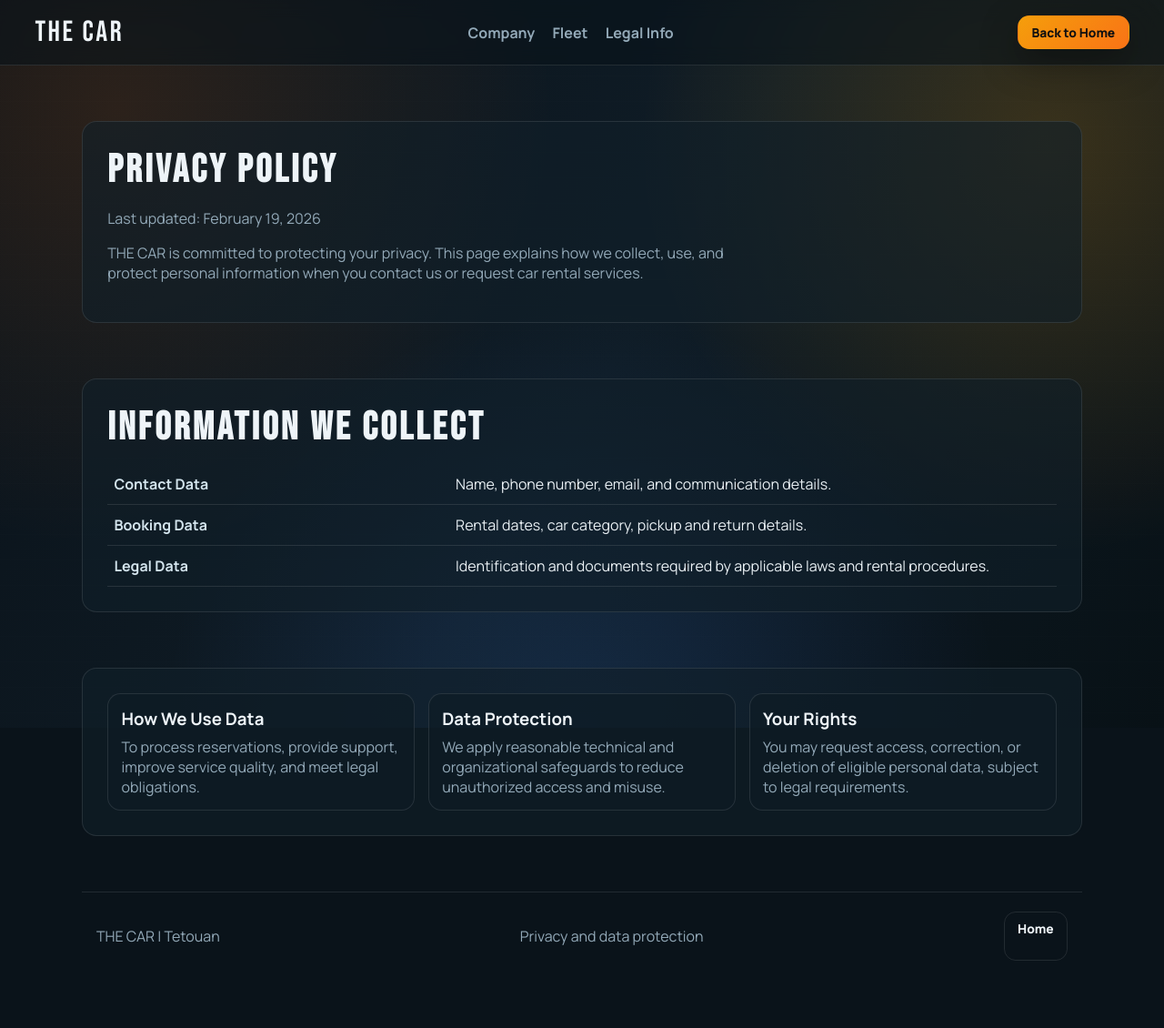
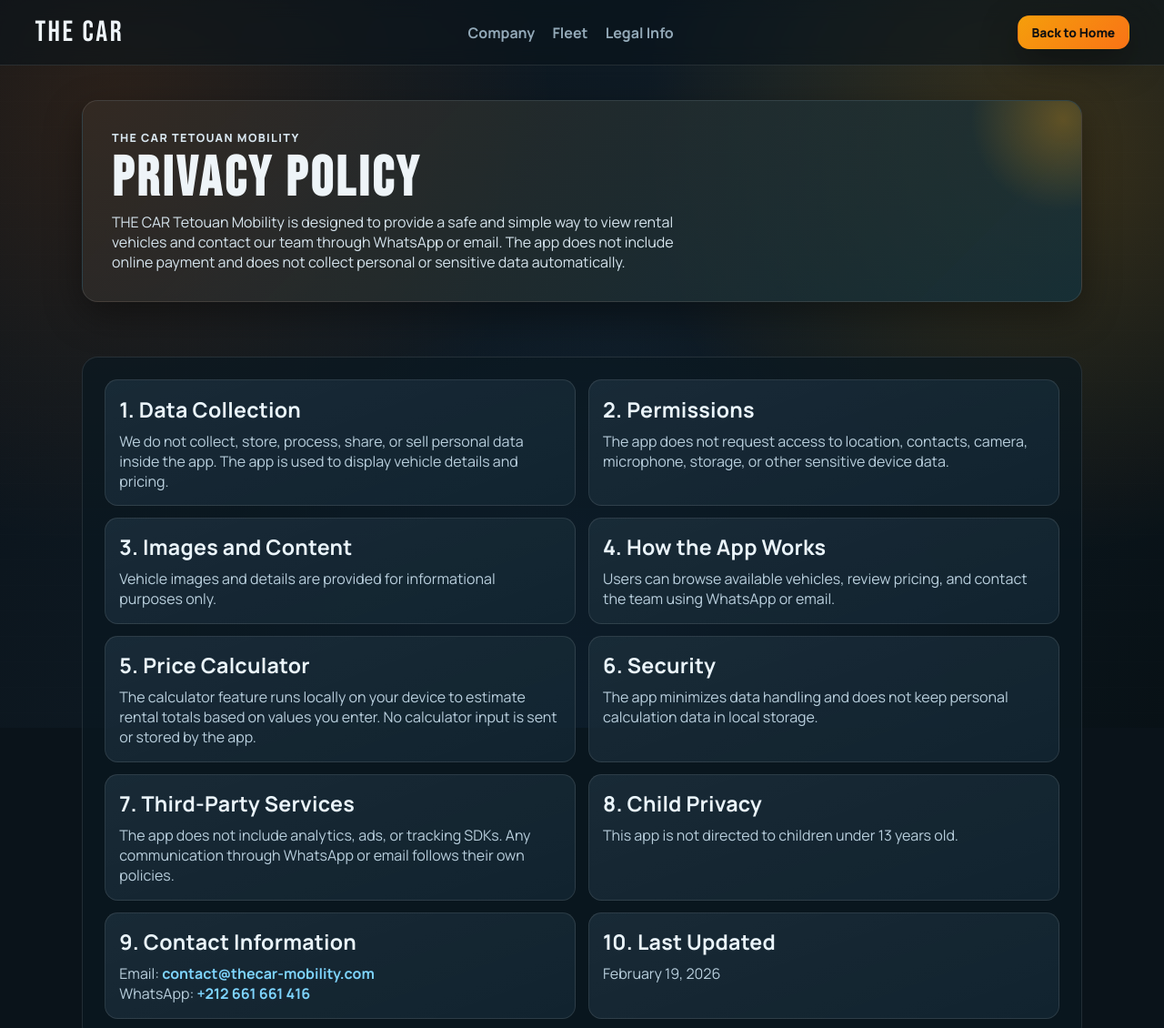
Before and after one commit to delishbowls3-hash/the-car, a plain HTML site: page privacy-policy.html in a window 1280 px wide. Shown: the top 1130 px of the page at 91% size. Before the commit the page ends 1088 px from the top, so only its background shows below. Drawn offline with Linux system fonts and the light colour scheme.

Commit message:
Add files via upload

```diff
--- a/privacy-policy.html
+++ b/privacy-policy.html
@@ -3,10 +3,10 @@
   <head>
     <meta charset="UTF-8" />
     <meta name="viewport" content="width=device-width, initial-scale=1.0" />
-    <title>THE CAR | Privacy Policy</title>
+    <title>Privacy Policy - THE CAR Tetouan Mobility</title>
     <meta
       name="description"
-      content="Privacy Policy for THE CAR car rental services."
+      content="Privacy Policy for THE CAR Tetouan Mobility."
     />
     <meta name="robots" content="index, follow, max-image-preview:large" />
     <meta name="author" content="THE CAR" />
@@ -15,17 +15,17 @@
     <meta property="og:type" content="article" />
     <meta property="og:site_name" content="THE CAR" />
     <meta property="og:locale" content="en_US" />
-    <meta property="og:title" content="THE CAR | Privacy Policy" />
+    <meta property="og:title" content="Privacy Policy - THE CAR Tetouan Mobility" />
     <meta
       property="og:description"
-      content="How THE CAR collects, uses, and protects personal data."
+      content="How THE CAR Tetouan Mobility handles privacy and data."
     />
     <meta property="og:url" content="https://thecar.ma/privacy-policy.html" />
     <meta name="twitter:card" content="summary" />
-    <meta name="twitter:title" content="THE CAR | Privacy Policy" />
+    <meta name="twitter:title" content="Privacy Policy - THE CAR Tetouan Mobility" />
     <meta
       name="twitter:description"
-      content="Data and privacy practices for THE CAR rental services."
+      content="Data and privacy practices for THE CAR Tetouan Mobility."
     />
     <link rel="preconnect" href="https://fonts.googleapis.com" />
     <link rel="preconnect" href="https://fonts.gstatic.com" crossorigin />
@@ -66,63 +66,102 @@
     </header>
 
     <main>
-      <section class="about reveal show">
-        <h2>Privacy Policy</h2>
-        <p>Last updated: February 19, 2026</p>
+      <section class="policy-hero reveal show">
+        <p class="policy-kicker">THE CAR TETOUAN MOBILITY</p>
+        <h1>Privacy Policy</h1>
         <p>
-          THE CAR is committed to protecting your privacy. This page explains
-          how we collect, use, and protect personal information when you
-          contact us or request car rental services.
+          THE CAR Tetouan Mobility is designed to provide a safe and simple way
+          to view rental vehicles and contact our team through WhatsApp or
+          email. The app does not include online payment and does not collect
+          personal or sensitive data automatically.
         </p>
       </section>
 
-      <section class="legal reveal show">
-        <h2>Information We Collect</h2>
-        <div class="table-wrap">
-          <table>
-            <tbody>
-              <tr>
-                <th>Contact Data</th>
-                <td>Name, phone number, email, and communication details.</td>
-              </tr>
-              <tr>
-                <th>Booking Data</th>
-                <td>Rental dates, car category, pickup and return details.</td>
-              </tr>
-              <tr>
-                <th>Legal Data</th>
-                <td>
-                  Identification and documents required by applicable laws and
-                  rental procedures.
-                </td>
-              </tr>
-            </tbody>
-          </table>
-        </div>
-      </section>
-
-      <section class="services">
-        <article class="service reveal show">
-          <h3>How We Use Data</h3>
+      <section class="policy-shell reveal show">
+        <div class="policy-grid">
+          <article class="policy-item">
+            <h2>1. Data Collection</h2>
             <p>
-            To process reservations, provide support, improve service quality,
-            and meet legal obligations.
+              We do not collect, store, process, share, or sell personal data
+              inside the app. The app is used to display vehicle details and
+              pricing.
             </p>
           </article>
-        <article class="service reveal show">
-          <h3>Data Protection</h3>
+
+          <article class="policy-item">
+            <h2>2. Permissions</h2>
             <p>
-            We apply reasonable technical and organizational safeguards to
-            reduce unauthorized access and misuse.
+              The app does not request access to location, contacts, camera,
+              microphone, storage, or other sensitive device data.
             </p>
           </article>
-        <article class="service reveal show">
-          <h3>Your Rights</h3>
+
+          <article class="policy-item">
+            <h2>3. Images and Content</h2>
             <p>
-            You may request access, correction, or deletion of eligible
-            personal data, subject to legal requirements.
+              Vehicle images and details are provided for informational purposes
+              only.
             </p>
           </article>
+
+          <article class="policy-item">
+            <h2>4. How the App Works</h2>
+            <p>
+              Users can browse available vehicles, review pricing, and contact
+              the team using WhatsApp or email.
+            </p>
+          </article>
+
+          <article class="policy-item">
+            <h2>5. Price Calculator</h2>
+            <p>
+              The calculator feature runs locally on your device to estimate
+              rental totals based on values you enter. No calculator input is
+              sent or stored by the app.
+            </p>
+          </article>
+
+          <article class="policy-item">
+            <h2>6. Security</h2>
+            <p>
+              The app minimizes data handling and does not keep personal
+              calculation data in local storage.
+            </p>
+          </article>
+
+          <article class="policy-item">
+            <h2>7. Third-Party Services</h2>
+            <p>
+              The app does not include analytics, ads, or tracking SDKs. Any
+              communication through WhatsApp or email follows their own
+              policies.
+            </p>
+          </article>
+
+          <article class="policy-item">
+            <h2>8. Child Privacy</h2>
+            <p>This app is not directed to children under 13 years old.</p>
+          </article>
+
+          <article class="policy-item">
+            <h2>9. Contact Information</h2>
+            <p>
+              Email:
+              <a href="mailto:contact@thecar-mobility.com"
+                >contact@thecar-mobility.com</a
+              ><br />
+              WhatsApp:
+              <a href="https://wa.me/212661661416" target="_blank" rel="noopener noreferrer"
+                >+212 661 661 416</a
+              >
+            </p>
+          </article>
+
+          <article class="policy-item">
+            <h2>10. Last Updated</h2>
+            <p>February 19, 2026</p>
+          </article>
+        </div>
       </section>
     </main>
 
--- a/style.css
+++ b/style.css
@@ -488,3 +488,107 @@
     flex-direction: column;
   }
 }
+
+.policy-hero {
+  position: relative;
+  overflow: hidden;
+  margin-top: 2.4rem;
+  background:
+    linear-gradient(135deg, rgba(249, 115, 22, 0.12), rgba(34, 211, 238, 0.08)),
+    rgba(17, 31, 41, 0.74);
+  border: 1px solid var(--line);
+  border-radius: 1.1rem;
+  padding: clamp(1.2rem, 3vw, 2rem);
+  box-shadow: var(--shadow);
+}
+
+.policy-hero::after {
+  content: "";
+  position: absolute;
+  right: -90px;
+  top: -90px;
+  width: 220px;
+  height: 220px;
+  border-radius: 50%;
+  background: radial-gradient(circle, rgba(245, 158, 11, 0.3), transparent 65%);
+  pointer-events: none;
+}
+
+.policy-kicker {
+  margin: 0;
+  color: #fbbf24;
+  font-weight: 800;
+  letter-spacing: 0.11em;
+  font-size: 0.78rem;
+}
+
+.policy-hero h1 {
+  margin: 0.5rem 0 0.4rem;
+  font-family: "Bebas Neue", sans-serif;
+  letter-spacing: 0.06em;
+  font-size: clamp(2.1rem, 6vw, 3.8rem);
+  line-height: 0.95;
+}
+
+.policy-hero p {
+  margin: 0;
+  color: #d7e5ee;
+  max-width: 68ch;
+}
+
+.policy-shell {
+  border: 1px solid var(--line);
+  border-radius: 1.1rem;
+  background: rgba(10, 24, 33, 0.72);
+  padding: clamp(1rem, 2.3vw, 1.5rem);
+}
+
+.policy-grid {
+  display: grid;
+  grid-template-columns: repeat(2, minmax(0, 1fr));
+  gap: 0.85rem;
+}
+
+.policy-item {
+  border: 1px solid var(--line);
+  border-radius: 0.9rem;
+  background:
+    linear-gradient(160deg, rgba(255, 255, 255, 0.03), rgba(255, 255, 255, 0)),
+    rgba(19, 38, 50, 0.9);
+  padding: 0.95rem;
+  transition: transform 0.25s ease, border-color 0.25s ease;
+}
+
+.policy-item:hover {
+  transform: translateY(-2px);
+  border-color: rgba(251, 191, 36, 0.35);
+}
+
+.policy-item h2 {
+  font-size: clamp(1.1rem, 2.2vw, 1.45rem);
+  font-family: "Manrope", sans-serif;
+  letter-spacing: 0.01em;
+  margin: 0;
+  color: #eaf4fa;
+}
+
+.policy-item p {
+  margin: 0.5rem 0 0;
+  color: #b9cfdd;
+}
+
+.policy-item a {
+  color: #7dd3fc;
+  font-weight: 700;
+  text-decoration: none;
+}
+
+.policy-item a:hover {
+  color: #bae6fd;
+}
+
+@media (max-width: 900px) {
+  .policy-grid {
+    grid-template-columns: 1fr;
+  }
+}
```
Also changed, not shown: index.html (+1 -2 lines). Lines whose indentation alone changed are shown as unchanged.
